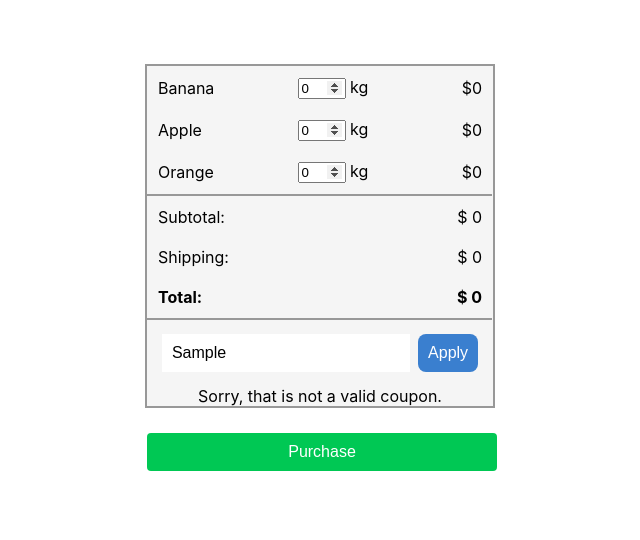
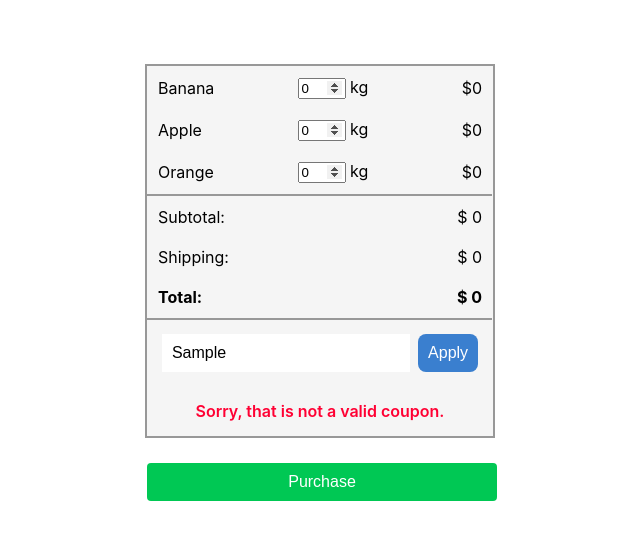
Before and after one commit to alexander215/shopping-cart, a React (Create React App) app: page / in a window 1280 px wide. Both pictures are taken after typing "Sample" into the empty fields and a click on the input "Apply". Shown: the top 540 px of the page, without its empty margins (320-960 px from the left). Built offline with nearby package versions, Linux system fonts and the light colour scheme.

Commit message:
Basic styling on error message

```diff
--- a/src/components/App.css
+++ b/src/components/App.css
@@ -108,3 +108,9 @@
 input[type=number]::-webkit-inner-spin-button {
   opacity: 1
 }
+
+.error-message-container {
+  color: #ff0033;
+  padding: 15px;
+  font-weight: 600;
+}
--- a/src/components/CouponMessages/CouponMessages.js
+++ b/src/components/CouponMessages/CouponMessages.js
@@ -2,7 +2,7 @@ import React from 'react';
 
 const CouponMessages = (props) => {
   return (
-    <div>
+    <div className="error-message-container">
       {props.couponApprovalMessage}
     </div>
   )
```
